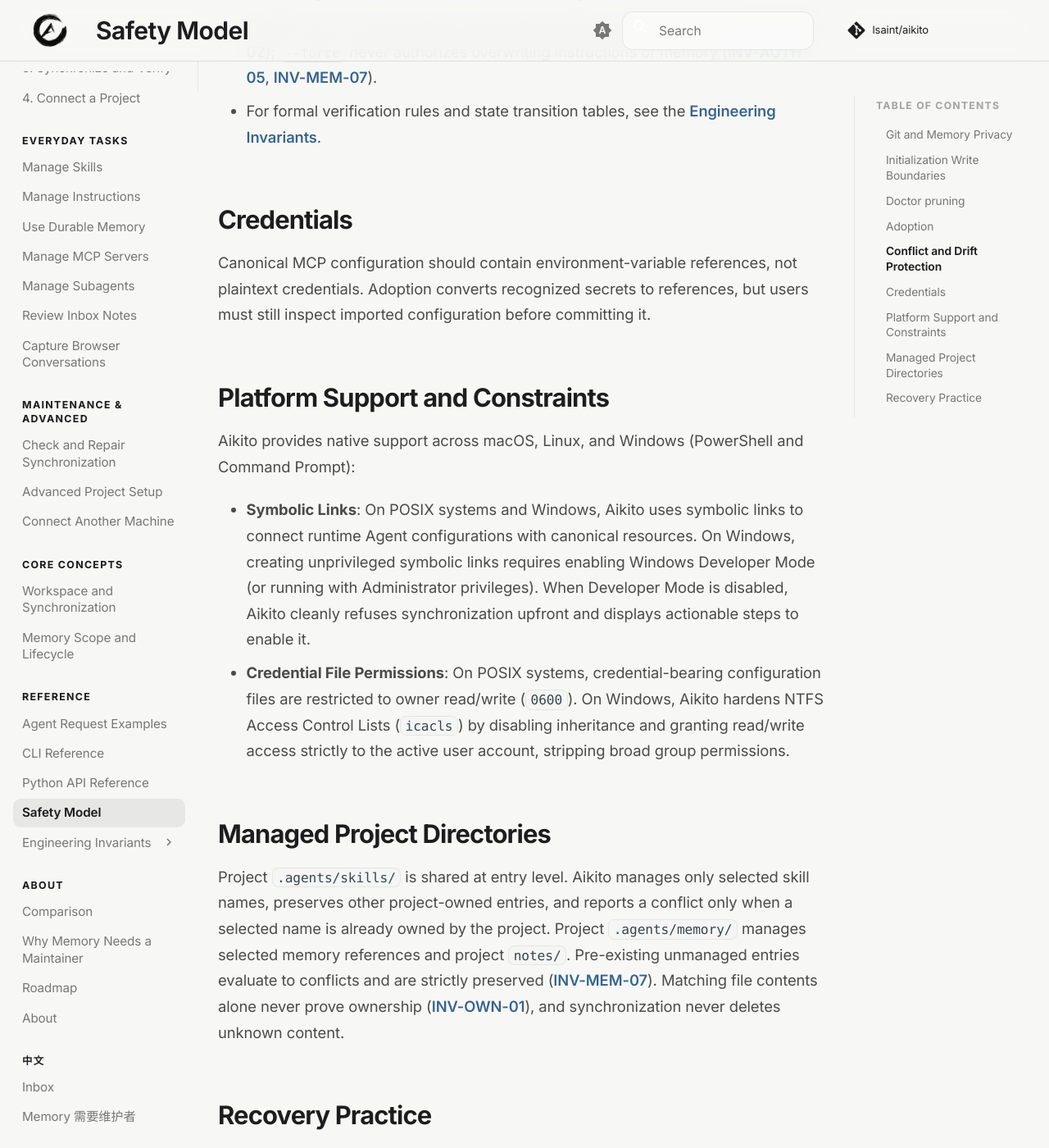
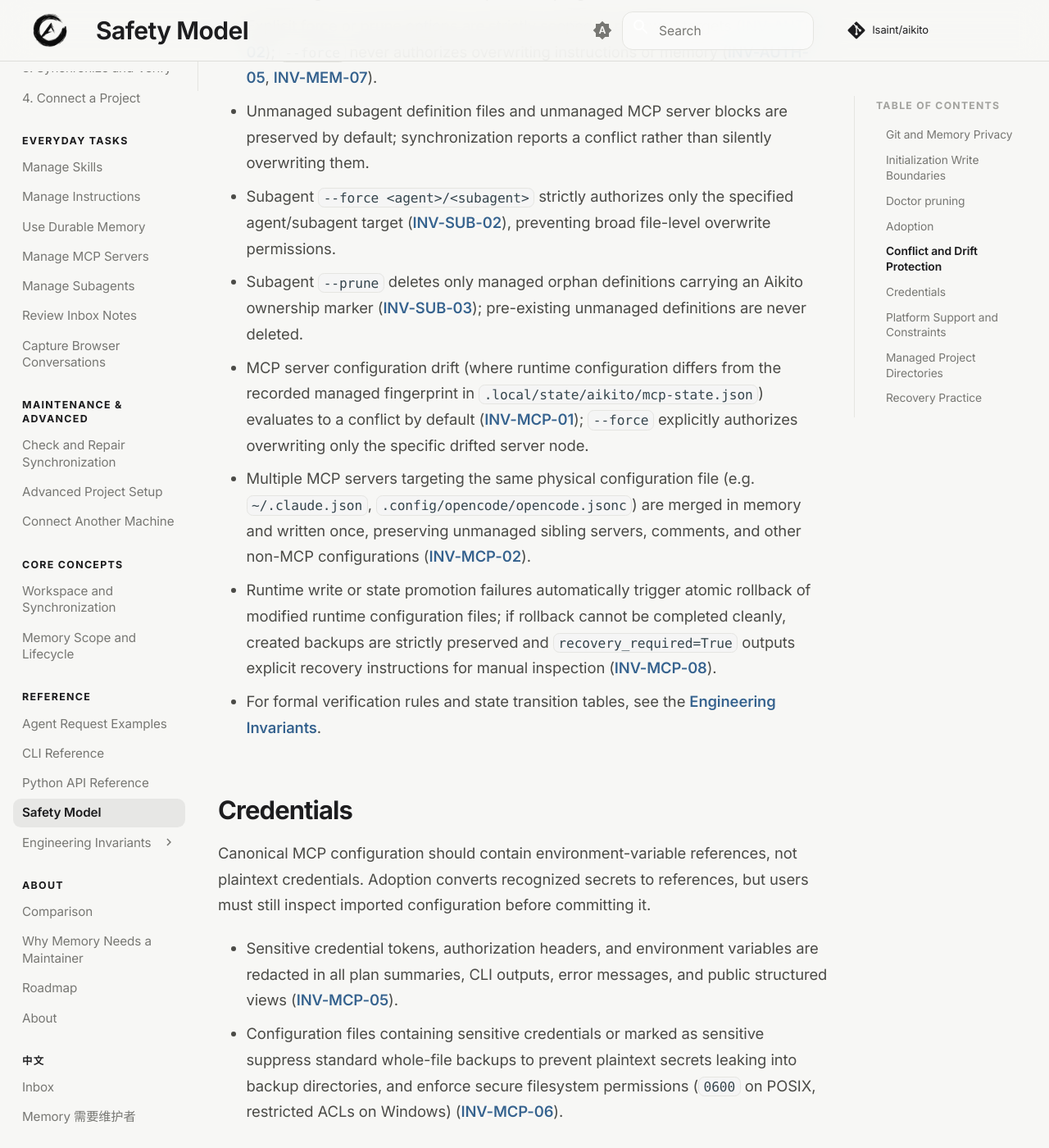
Before and after one commit to lsaint/aikito, an MkDocs documentation site: the page built from docs/safety.md, in a window 1280 px wide and 1400 px high, scrolled down 3962 px. Shown: the whole window at 82% size. Built offline with MkDocs 1.6.1 and Material for MkDocs 9.7.7, drawn with Linux system fonts in a browser that asks for light colours; comment, search, counter and statistics services are not loaded.

Commit message:
docs: complete phase 7 migration inventory, safety docs, and release notes

```diff
--- a/docs/safety.md
+++ b/docs/safety.md
@@ -113,6 +113,12 @@
 - Conflicting instruction sources require user judgment.
 - Explicit force or prune options are strictly scoped to reviewed targets ([INV-AUTH-02](architecture/invariants-execution.md#inv-auth-02));
   `--force` never authorizes overwriting instructions or memory ([INV-AUTH-05](architecture/invariants-execution.md#inv-auth-05), [INV-MEM-07](architecture/invariants-memory.md#inv-mem-07)).
+- Unmanaged subagent definition files and unmanaged MCP server blocks are preserved by default; synchronization reports a conflict rather than silently overwriting them.
+- Subagent `--force <agent>/<subagent>` strictly authorizes only the specified agent/subagent target ([INV-SUB-02](architecture/invariants-subagents.md#inv-sub-02)), preventing broad file-level overwrite permissions.
+- Subagent `--prune` deletes only managed orphan definitions carrying an Aikito ownership marker ([INV-SUB-03](architecture/invariants-subagents.md#inv-sub-03)); pre-existing unmanaged definitions are never deleted.
+- MCP server configuration drift (where runtime configuration differs from the recorded managed fingerprint in `.local/state/aikito/mcp-state.json`) evaluates to a conflict by default ([INV-MCP-01](architecture/invariants-mcp.md#inv-mcp-01)); `--force` explicitly authorizes overwriting only the specific drifted server node.
+- Multiple MCP servers targeting the same physical configuration file (e.g. `~/.claude.json`, `.config/opencode/opencode.jsonc`) are merged in memory and written once, preserving unmanaged sibling servers, comments, and other non-MCP configurations ([INV-MCP-02](architecture/invariants-mcp.md#inv-mcp-02)).
+- Runtime write or state promotion failures automatically trigger atomic rollback of modified runtime configuration files; if rollback cannot be completed cleanly, created backups are strictly preserved and `recovery_required=True` outputs explicit recovery instructions for manual inspection ([INV-MCP-08](architecture/invariants-mcp.md#inv-mcp-08)).
 - For formal verification rules and state transition tables, see the
   [Engineering Invariants](architecture/invariants.md).
 
@@ -121,6 +127,9 @@
 Canonical MCP configuration should contain environment-variable references,
 not plaintext credentials. Adoption converts recognized secrets to references,
 but users must still inspect imported configuration before committing it.
+
+- Sensitive credential tokens, authorization headers, and environment variables are redacted in all plan summaries, CLI outputs, error messages, and public structured views ([INV-MCP-05](architecture/invariants-mcp.md#inv-mcp-05)).
+- Configuration files containing sensitive credentials or marked as sensitive suppress standard whole-file backups to prevent plaintext secrets leaking into backup directories, and enforce secure filesystem permissions (`0600` on POSIX, restricted ACLs on Windows) ([INV-MCP-06](architecture/invariants-mcp.md#inv-mcp-06)).
 
 ## Platform Support and Constraints
 
```
Also changed, not shown: CHANGELOG.md (+18 -0 lines), docs/architecture/invariants-config.md (+1 -1 lines), docs/architecture/migration-inventory.md (+5 -5 lines), docs/mcp-servers.md (+10 -1 lines), docs/subagents.md (+10 -2 lines), 1 other file.
